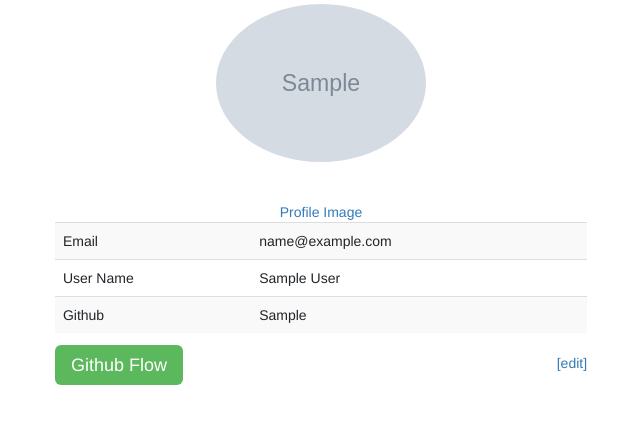
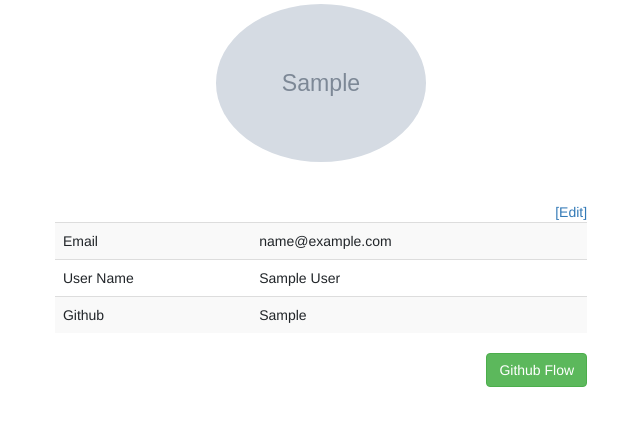
Before and after one commit to CMPUT404F21-Project/glowing-palm-tree, a Django app: page /author/1 in a window 1280 px wide. Shown: the part 140-566 px from the top of the page, without its empty margins (319-959 px from the left). Run offline with Django 3.2, Linux system fonts and the light colour scheme; a user stored in the database is signed in; tables that the repository leaves empty hold one stand-in row (values such as "Sample post"); grey boxes marked "Sample" are stand-in pictures; data that the repository does not hold is empty; some libraries are stand-ins or nearby versions.

Commit message:
improve style

```diff
--- a/mysite/main/templates/main/home.html
+++ b/mysite/main/templates/main/home.html
@@ -50,7 +50,7 @@ Create new post
     <form method="post" action="{{user.id}}/posts/" class="form-group" id="contentForm" onsubmit="post()">
         {% csrf_token %}
         {{form|crispy}}
-          <input id="submitButton" class="btn btn-success" type="submit" value="post">
+          <input id="submitButton" class="btn btn-success" type="submit" value="Post">
           <br>
           <fieldset>
             <legend>Categories</legend>
--- a/mysite/main/templates/main/list.html
+++ b/mysite/main/templates/main/list.html
@@ -61,7 +61,7 @@ View List
         <div id="likeShare">
             {% csrf_token %}
             <input type="hidden" name="url" value="{{ls.id}}">
-            <a  class="btn btn-success " onclick="shareOnClick()" >Share</a>
+            <a style="color: white;" class="btn btn-success " onclick="shareOnClick()" >Share</a>
             {% if liked %}
             <button  value="{{ls.id}}" name="cantlike" class="btn btn-success " type="submit" disabled>Like</button>
             {% else %}
--- a/mysite/main/templates/main/otherRemoteUser.html
+++ b/mysite/main/templates/main/otherRemoteUser.html
@@ -17,9 +17,10 @@ User Center
 
             <div class="col-sm-8">
                     {% if following %}
-                        <a href="#" id='unfollow' class="btn-lg btn-success" type="submit"  style="margin-bottom: 20pt;"> Unfollow</a>
+                        <a href="#" id='unfollow' class="btn btn-success" type="submit"  style="margin-bottom: 20pt;"> Unfollow</a>
                     {% else %}
-                        <a href="#" id='follow' class="btn-lg btn-success" type="submit"  style="margin-bottom: 20pt;">Follow</a>
+                        <a href="#" id='follow' class="btn btn-success" type="submit"  style="margin-bottom: 20pt;">Follow</a>
+                        <br>
                     {% endif%}
                 <table class="table table-striped">
                     <tbody>
--- a/mysite/main/templates/main/userCenter.html
+++ b/mysite/main/templates/main/userCenter.html
@@ -51,7 +51,6 @@ User Center
                     src="https://i0.wp.com/www.repol.copl.ulaval.ca/wp-content/uploads/2019/01/default-user-icon.jpg">
 
         {%endif%}
-        <div style="text-align: center;">Profile Image</div>
         </a>
 
 
@@ -62,7 +61,7 @@ User Center
             <div class="col-sm-2" ></div>
             <div class="col-sm-8">
                 <table class="table table-striped">
-
+                    <a class="" href="/userCenterEdit" style="float: right;">[Edit]</a>
                     <tbody>
                     <tr>
                         <td>Email</td>
@@ -78,8 +77,7 @@ User Center
                     </tr>
                     </tbody>
                 </table>
-                <a href="/userCenterEdit" style="float: right;">[edit]</a>
-                <a href="{{user.id}}/githubFlow" class="btn-lg btn-success">Github Flow</a>
+                <a style="float: right;" href="{{user.id}}/githubFlow" class="btn btn-success">Github Flow</a> <br>
                 {% for pl in showList %}
                     <div class="moment" style="margin-top:40pt;">
                     <div class="panel panel-default">
@@ -105,16 +103,17 @@ User Center
 
                     <form id="editForm" method="post" action="{{pl.id}}/edit" class="form-group">
                         {% csrf_token %}
-                        <button class="btn btn-primary" type="submit">Edit</button>
+                        <button class="btn btn-success" type="submit">Edit</button>
                     </form>
 
 
                     <form id="deleteForm" method="post" action="{{pl.id}}" class="form-group">
                         <input type="hidden" name="_METHOD" value="Delete"/>
                         {% csrf_token %}
-                        <button class="btn btn-primary" type="submit">Delete</button>
+                        <button class="btn btn-success" type="submit">Delete</button>
                     </form>
                     </div>
+                    <br>
 
                 {% endfor %}
             </div>
```
Also changed, not shown: mysite/main/templates/main/browseAuthor.html (+9 -1 lines), mysite/main/templates/main/listRemote.html (+4 -4 lines), mysite/main/templates/main/otherUser.html (+7 -5 lines).
